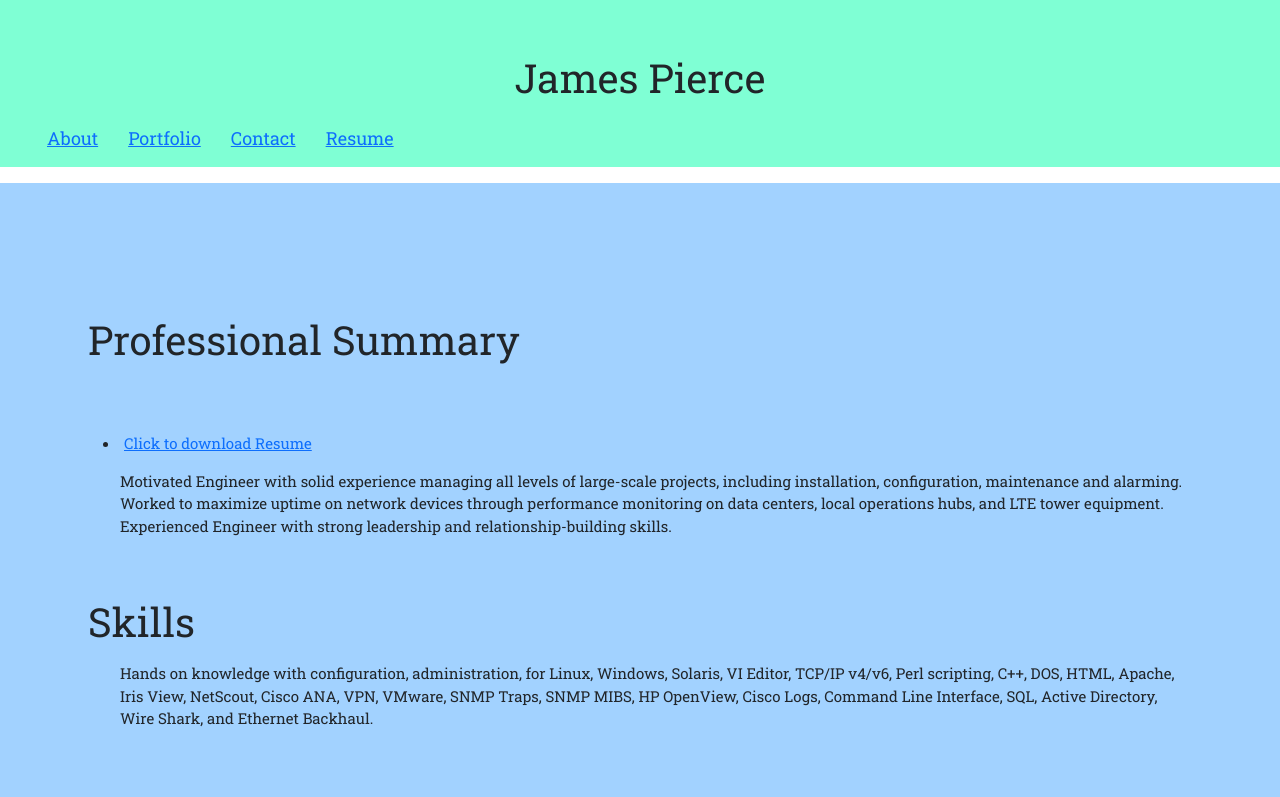
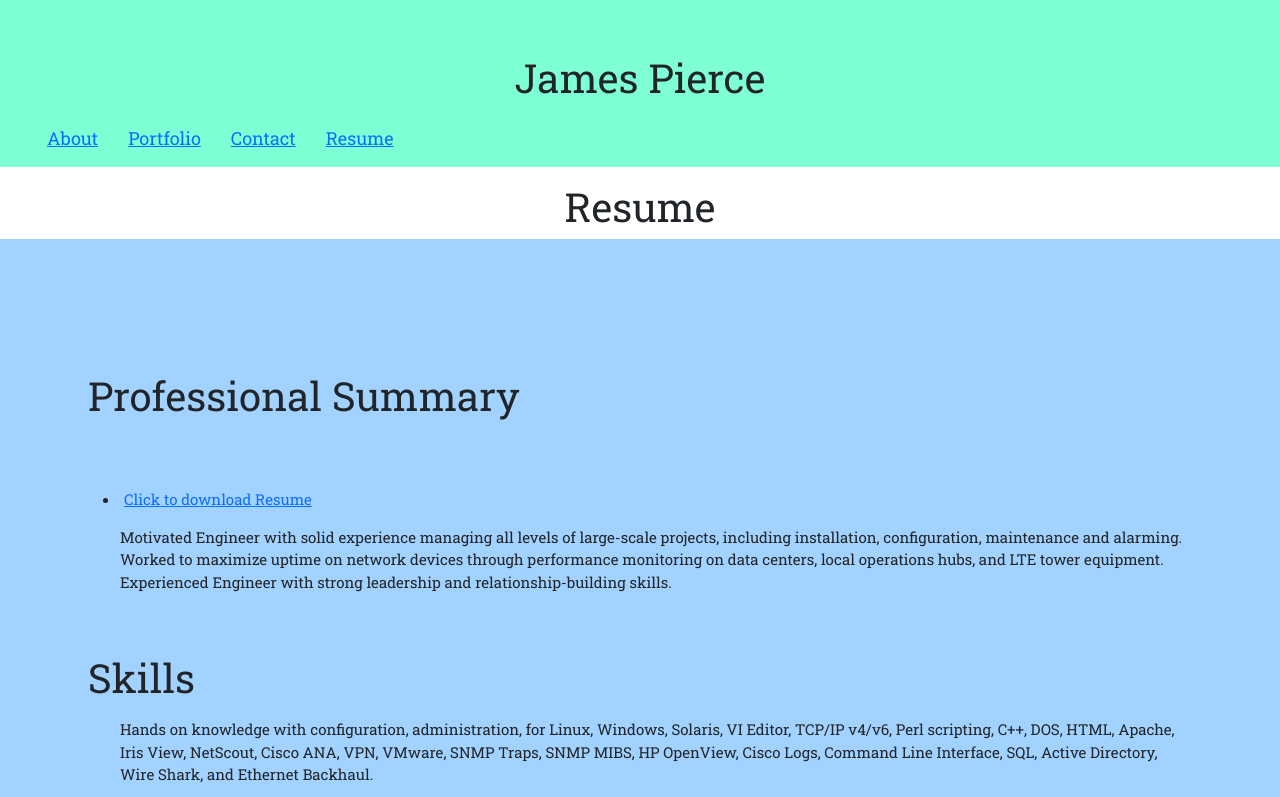
Before and after one commit to james59222/reactPorfolio, a React (Create React App) app: page /Resume in a window 1280 px wide. Shown: the top 797 px of the page. Built offline with nearby package versions, Linux system fonts and the light colour scheme.

Commit message:
css change

```diff
--- a/src/App.css
+++ b/src/App.css
@@ -1,3 +1,4 @@
+
 .App {
   text-align: center;
 }
@@ -132,3 +133,6 @@ li{
       background-color:#FAA275;width: 100%;height:100%;
 
     }
+    .resumeTitle{
+      font-family: "Roboto Slab";
+    }
--- a/src/components/resume.js
+++ b/src/components/resume.js
@@ -3,6 +3,8 @@ import "@fontsource/roboto-slab"; // Defaults to weight 400
 //Resume and link to download
 function Resume() {
   return (
+    <div class="resumeTitle">
+      <h1>Resume</h1>
    <div class="resume">
     <div>
       <br />
@@ -40,6 +42,7 @@ Tarrant County College District - Fort Worth , TX</ul>
     </p>
       </div>
     </div>
+    </div>
 
   );
 }
```
